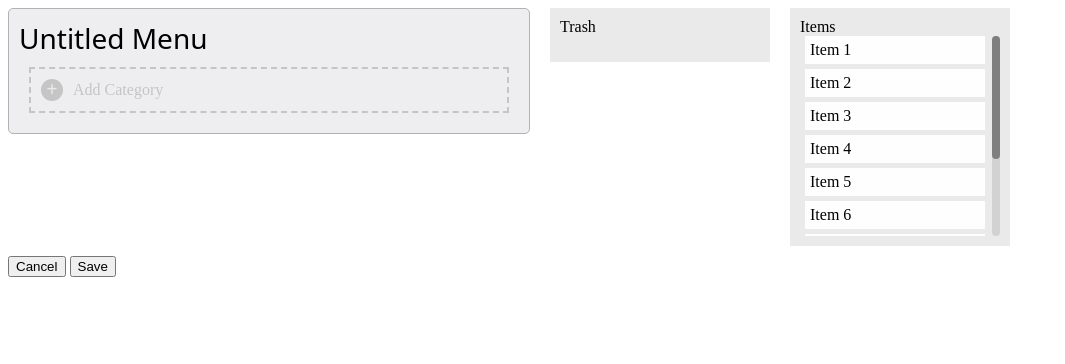
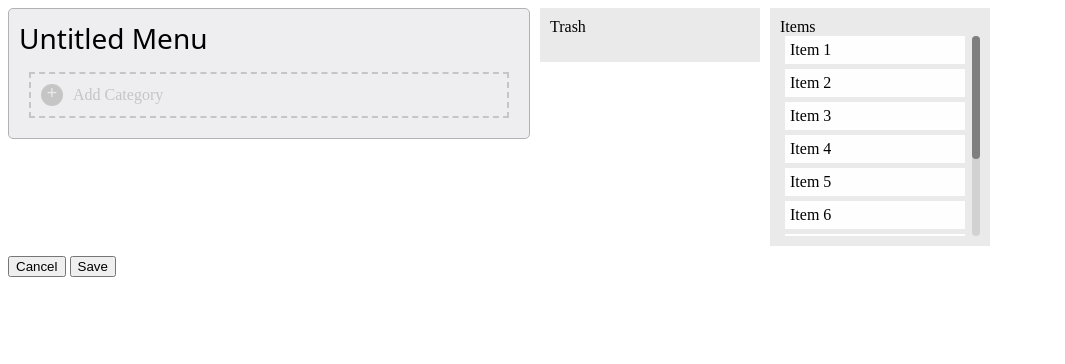
Before and after one commit to tepio/Fancy-Menu-Designer, a plain HTML site: page index.html in a window 1280 px wide. Shown: the whole page, without its empty margins (0-1065 px from the left). Drawn offline with Linux system fonts and the light colour scheme.

Commit message:
Css fixes for Drupal

```diff
--- a/css/menu_designer.css
+++ b/css/menu_designer.css
@@ -96,11 +96,13 @@ html[xmlns] .clearfix {
 }
 .categories {
   list-style: none;
-  margin: 5px;
-  padding: 5px;
+  margin: 5px !important;
+  padding: 5px !important;
 }
 .category-add_button {
   padding: 10px;
+  margin: 5px 0px 0px 0px;
+
   border: 2px dashed #C5C5C5;
   color: #C5C5C5;
   font-size: 16px;
@@ -113,11 +115,11 @@ html[xmlns] .clearfix {
   height: 22px;
   width: 22px;
   margin-right: 10px;
-  border-radius: 20px;
+  border-radius: 11px;
   background: #C5C5C5;
   color: #E9E8EC;
-  font-size: 20px;
-  line-height: 20px;
+  font-size: 19px;
+  line-height: 18px;
   text-align: center;
 }
 .category-add_button:hover {
@@ -218,7 +220,7 @@ html[xmlns] .clearfix {
 #trash {
   float: left;
   width: 200px;
-  margin: 0 0 10px 20px;
+  margin: 0 0 10px 10px;
   padding: 10px;
   background: #eaeaea;
 }
@@ -238,7 +240,7 @@ html[xmlns] .clearfix {
 #item-catalog {
   float: left;
   width: 200px;
-  margin: 0 0 10px 20px;
+  margin: 0 0 10px 10px;
   padding: 10px;
   background: #eaeaea;
 }
```
